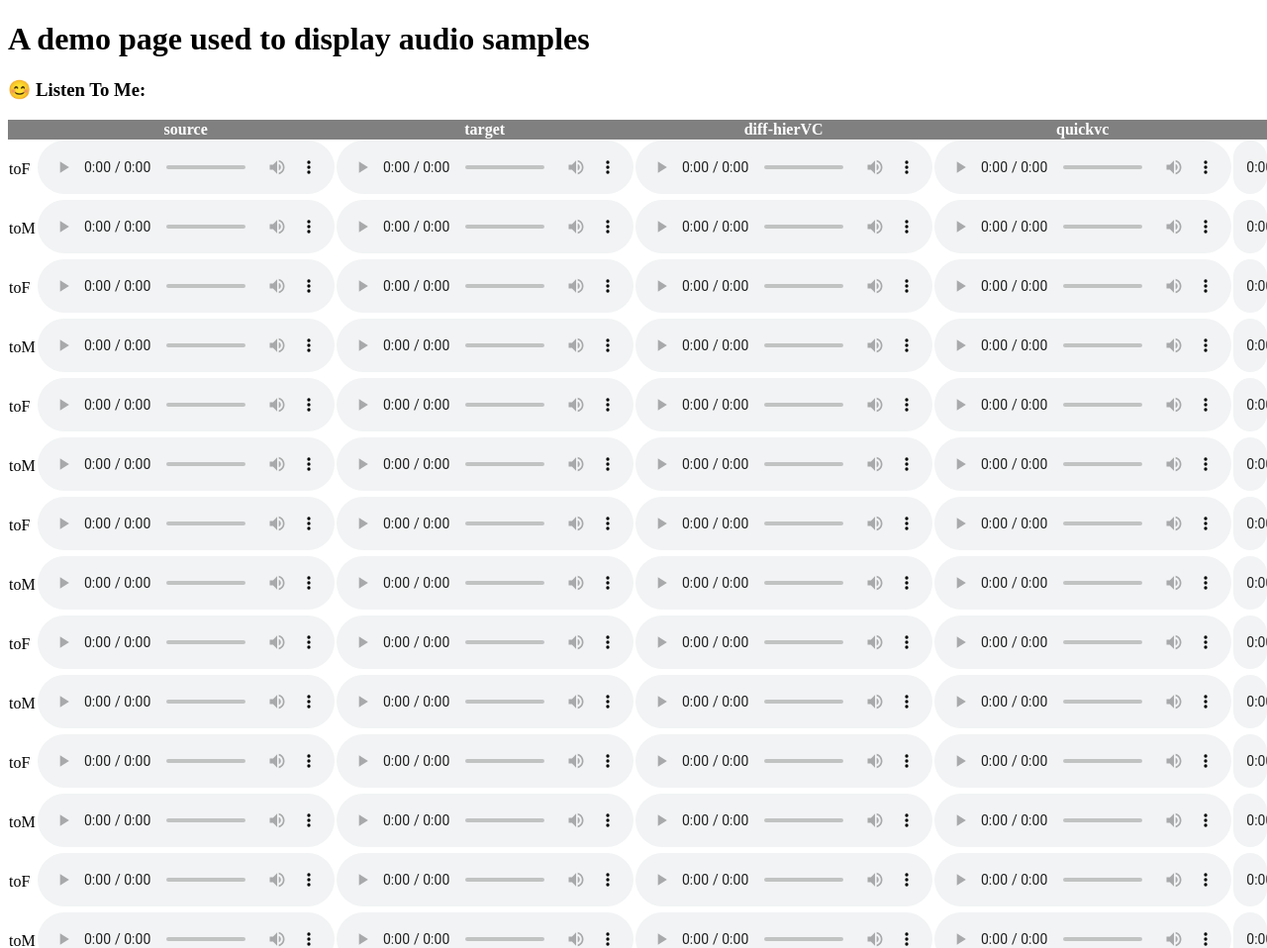
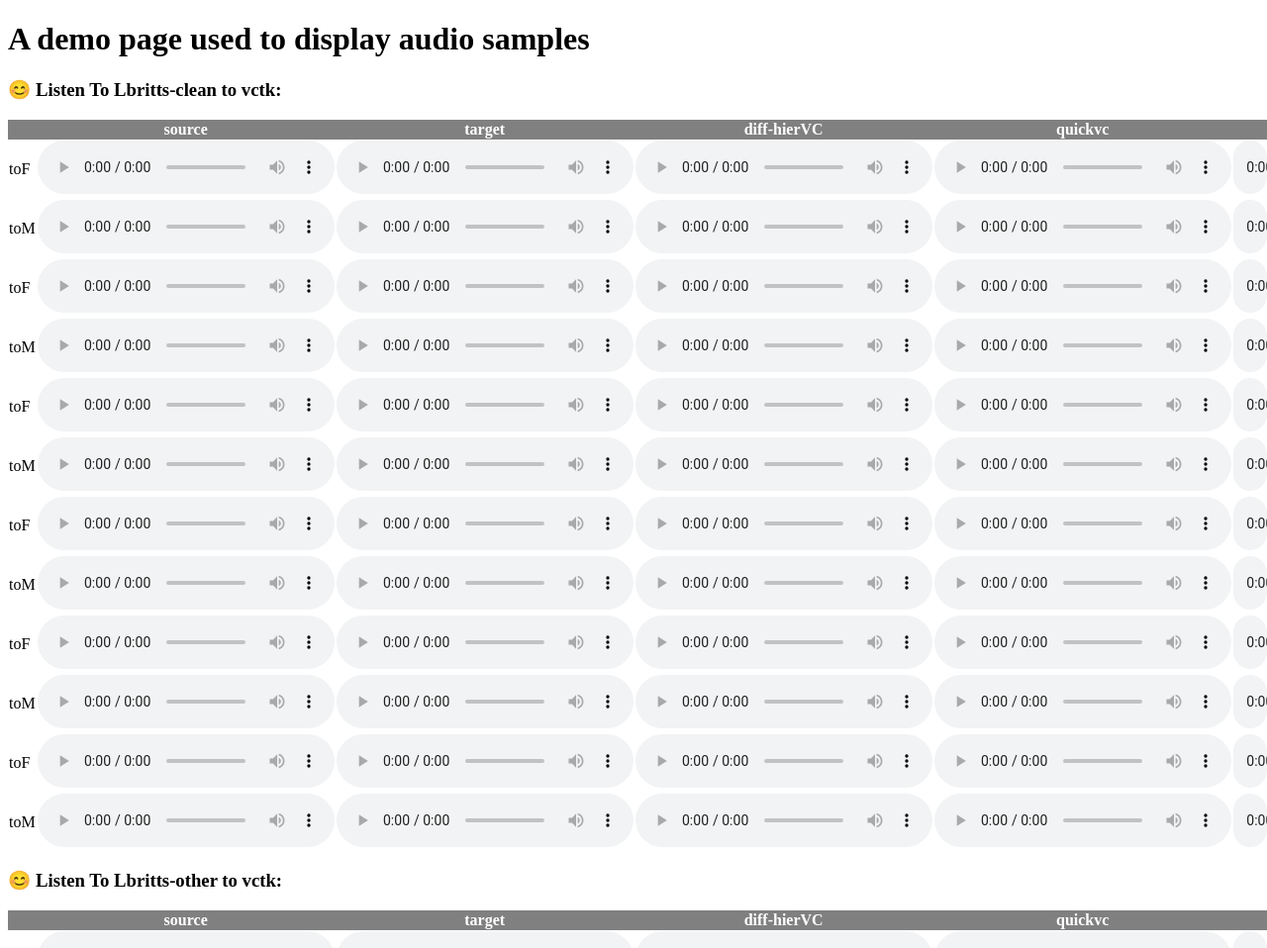
Before and after one commit to bigdan12/test-d, a plain HTML site: page docs/index.html in a window 1280 px wide. Shown: the top 958 px of the page at 99% size. Drawn offline with Linux system fonts and the light colour scheme.

Commit message:
Update index.html

```diff
--- a/docs/index.html
+++ b/docs/index.html
@@ -6,7 +6,7 @@
 </head>
 <body>
 <table border="0" width="1830" cellspacing="0">
-<H3>😊 Listen To Me:</H3>
+<H3>😊 Listen To Lbritts-clean to vctk:</H3>
 <tr bgcolor="gray" style="color:white;">
 <th></th>
 <th>source</th>
@@ -412,6 +412,19 @@
 </audio>
 </td>
 </tr>
+</table>
+
+<table border="0" width="1830" cellspacing="0">
+    <H3>😊 Listen To Lbritts-other to vctk:</H3>
+    <tr bgcolor="gray" style="color:white;">
+    <th></th>
+    <th>source</th>
+    <th>target</th>
+    <th>diff-hierVC</th>
+    <th>quickvc</th>
+    <th>freevc</th>
+    <th>propose</th>
+    </tr>
     <tr>
     <td>toF</td>
     <td>
```
Lines whose indentation alone changed are shown as unchanged.
